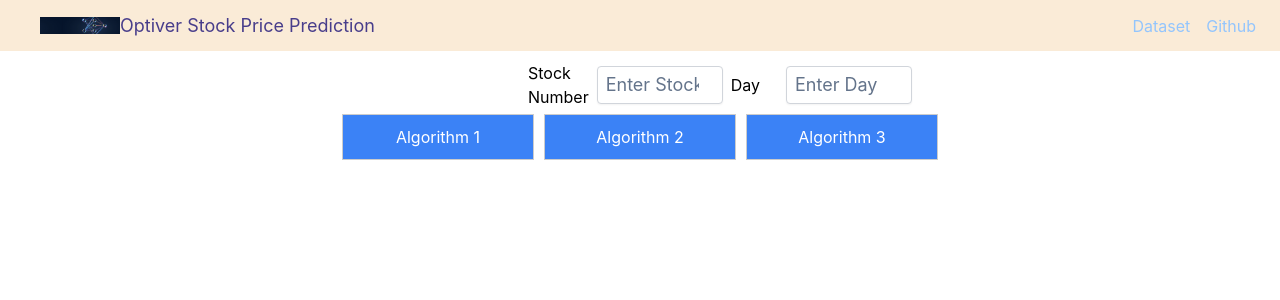
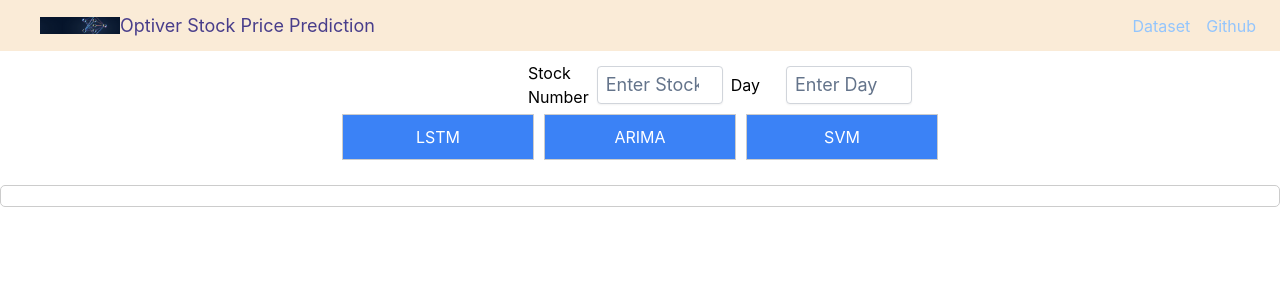
Before and after one commit to UNT-CSCE-Projects/US_stock_market_prediction, a React (Create React App) app in the folder optiver/: page / in a window 1280 px wide. Shown: the top 300 px of the page. Built offline with nearby package versions, Linux system fonts and the light colour scheme.

Commit message:
updated the algorithm name

```diff
--- a/optiver/src/components/header/HeaderSect.js
+++ b/optiver/src/components/header/HeaderSect.js
@@ -2,7 +2,7 @@
 import logoImage from "../../assets/images/download.jpeg";
 import PlotGraph from '../plot/PlotGraph';
 import React, { useState,useEffect } from 'react';
-import axios from 'axios';
+
 
 
 
@@ -13,16 +13,19 @@
   const [algorithm, setAlgorithm] = useState(0); // Replace with your actual algorithm
   const [train, setTrain] = useState([])
   const [test, setTest] = useState([])
+  const [mae, setMAE] = useState('')
   const [error, setError] = useState(false)
   const handleStockIdChange = (e) => {
     setStockId(e.target.value);
     setAlgorithm(0)
     setDay('')
+    setMAE('')
   };
 
   const handleDayChange = (e) => {
     setDay(e.target.value);
     setAlgorithm(0)
+    setMAE('')
   };
 
   const fetchDataFromAl1 = (e)=>{
@@ -44,16 +47,22 @@
           setTest(result['testing'])
           //console.log('train ', train)
           //console.log('test ', test)
+          setMAE(result['mae'])
           setError('')
         } else{
           const result = await response.json();
           setError(result['error'])
+          setTrain([])
+          setMAE('')
+          setTest([])
         }
 
 
     } catch (error) {
-      setError(error['error'])
-      console.error('Error fetching data:', error);
+      setError('Unexpected error occurred')
+      setTrain([])
+      setMAE('')
+      setTest([])
     }
   };
 
@@ -117,16 +126,20 @@
       </div>
 
       <div className="algobar ">
-        <button className="section bg-blue-500 text-white " onClick={()=>fetchDataFromAl1(1)}>Algorithm 1</button>
-        <button className="section bg-blue-500 text-white" onClick={()=>fetchDataFromAl1(2)}>Algorithm 2</button>
-        <button className="section bg-blue-500 text-white" onClick={()=>fetchDataFromAl1(3)}>Algorithm 3</button>
+        <button className="section bg-blue-500 text-white " onClick={()=>fetchDataFromAl1(1)}>LSTM</button>
+        <button className="section bg-blue-500 text-white" onClick={()=>fetchDataFromAl1(2)}>ARIMA</button>
+        <button className="section bg-blue-500 text-white" onClick={()=>fetchDataFromAl1(3)}>SVM</button>
       </div>
 
-      <div className='algobar'>
+
+      <div className='algobar' style={{ marginTop: '20px', padding: '10px', border: '1px solid #ccc', borderRadius: '5px' }}>
+  {mae !== '' && <div style={{ marginBottom: '10px' }}>Mean Absolute Error: <b>{mae}</b></div>}
+
   {algorithm > 0 && train.length > 0 && test.length > 0 && <PlotGraph train={train} test={test} />}
 
-  {error!='' &&  <span>{error}</span>}
-    </div>
+  {error !== '' && <span style={{ color: 'red' }}>{error}</span>}
+</div>
+
 
 
     </div>
```
Also changed, not shown: 1 other file (tests, documents, lock files or other folders).
